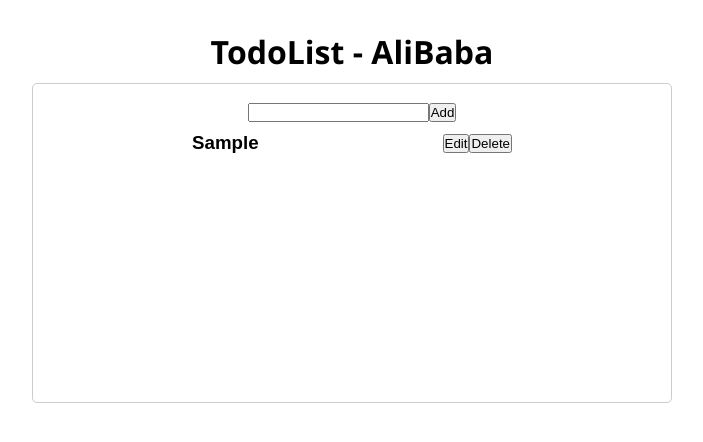
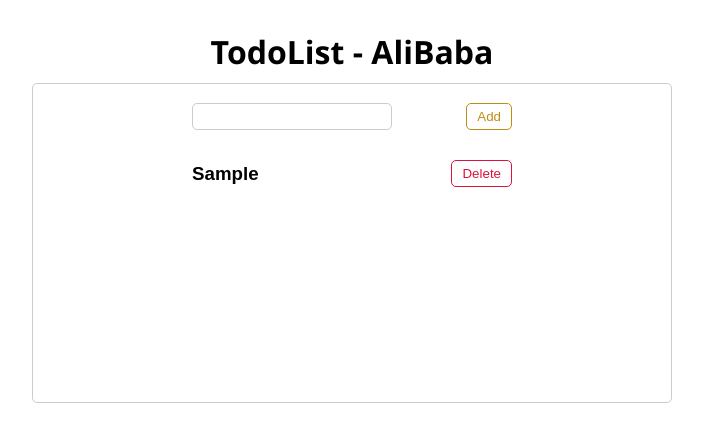
Before and after one commit to MahdiHosseinizade/TodoApp-vue, a Vue app in the folder ToDoApp/: page / in a window 1280 px wide. Both pictures are taken after typing "Sample" into the empty fields and a click on the button "Add". Shown: the top 442 px of the page, without its empty margins (288-991 px from the left). Built offline with nearby package versions, Linux system fonts and the light colour scheme.

Commit message:
style(TodoApp): add styles

```diff
--- a/ToDoApp/src/components/TodoApp.vue
+++ b/ToDoApp/src/components/TodoApp.vue
@@ -57,4 +57,5 @@
     margin: 0 auto;
     padding: 19px;
 }
+
 </style>
--- a/ToDoApp/src/components/TodoForm.vue
+++ b/ToDoApp/src/components/TodoForm.vue
@@ -1,16 +1,16 @@
 <template>
-    <form @submit="submitHandler">
+  <form class="formControl" @submit="submitHandler">
     <input type="text" v-model="todo" />
-      <button  type="submit">Add</button>
+    <button class="addBtn" type="submit">Add</button>
   </form>
 </template>
 
 <script setup>
-  import { ref,defineProps ,inject} from 'vue';
+import { ref, defineProps, inject } from 'vue';
 
 const todo = ref('');
 const props = defineProps({
-    todos :Array
+  todos: Array
 })
 const addTodoItem = inject('addTodoItem');
 
@@ -27,3 +27,46 @@
 
 
 </script>
+
+<style scoped>
+input{
+    border: 1px solid #ccc;
+    border-radius: 5px;
+    padding: 5px 3px;
+    outline: none;
+    width: 200px;
+}
+input:focus{
+  border: 2px solid cadetblue;
+}
+.formControl{
+  display: flex;
+  align-items: center;
+  justify-content: space-between;
+  width: 20rem;
+  margin-bottom: 20px;
+}
+.button{
+  color: aqua;
+  background-color: #fff;
+  border: 1px solid aqua;
+  border-radius: 5px;
+  outline: none;
+  padding: 5px 10px;
+  cursor: pointer;
+}
+
+.addBtn{
+  color: rgb(190, 141, 19);
+    background-color: #fff;
+    border: 1px solid rgb(190, 141, 19);
+    border-radius: 5px;
+    outline: none;
+    padding: 5px 10px;
+    cursor: pointer;
+}
+.addBtn:hover{
+  background-color: rgb(190, 141, 19);
+  color: white;
+}
+</style>
--- a/ToDoApp/src/components/TodoList.vue
+++ b/ToDoApp/src/components/TodoList.vue
@@ -3,8 +3,7 @@
         <article :class="todo.isCompleted ? 'completed todo' : 'todo'" v-for="(todo, index) in props.todos" :key="index">
             <h3 @click="() => emit('complete-todo', todo.id)">{{ todo.text }}</h3>
             <article>
-                <button @click="() => emit('edit-todo',todo.id)">Edit</button>
-                <button @click="() => emit('remove-todo' ,todo.id)" >
+                <button class="removeBtn" @click="() => emit('remove-todo' ,todo.id)" >
                     Delete
                 </button>
             </article>
@@ -37,4 +36,17 @@
     text-decoration: line-through;
     color: #804040;
 }
+.removeBtn{
+    color: crimson;
+    background-color: #fff;
+    border: 1px solid crimson;
+    border-radius: 5px;
+    outline: none;
+    padding: 5px 10px;
+    cursor: pointer;
+}
+.removeBtn:hover{
+    color: white;
+    background-color: crimson;
+}
 </style>
```
Lines whose indentation alone changed are shown as unchanged.
